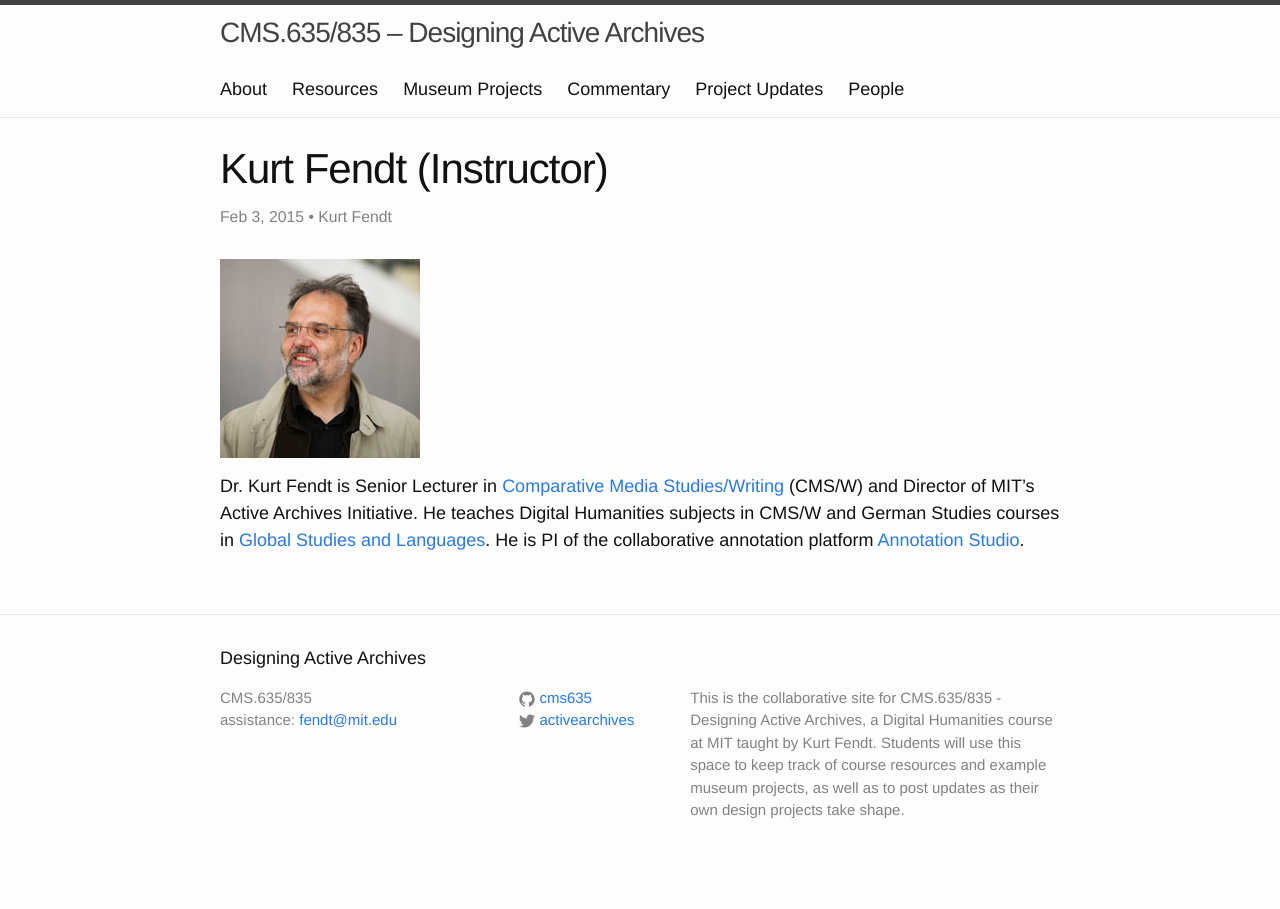
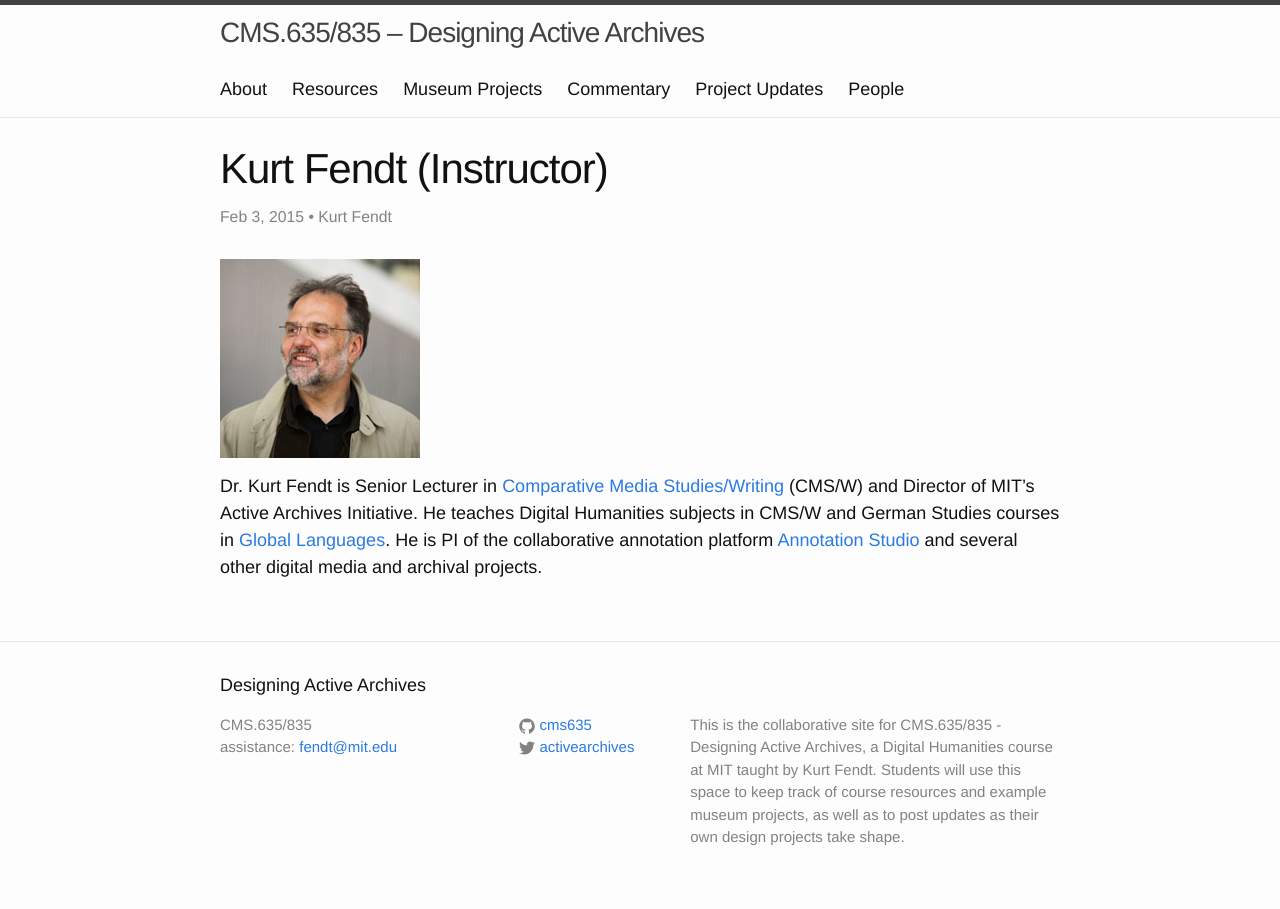
Before and after one commit to cms635/cms635.github.io, a Jekyll site: the page built from _posts/2015-02-03-kurt-fendt-instructor.md, in a window 1280 px wide. Built offline with Jekyll 4.4.1, drawn with Linux system fonts in a browser that asks for light colours.

Commit message:
Update 2015-02-03-kurt-fendt-instructor.md

```diff
--- a/_posts/2015-02-03-kurt-fendt-instructor.md
+++ b/_posts/2015-02-03-kurt-fendt-instructor.md
@@ -9,4 +9,4 @@ display-rank: 1
 
 ![Kurt.jpg](/assets/Kurt.jpg)
 
-Dr. Kurt Fendt is Senior Lecturer in [Comparative Media Studies/Writing](http://cmsw.mit.edu) (CMS/W) and Director of MIT's Active Archives Initiative. He teaches Digital Humanities subjects in CMS/W and German Studies courses in [Global Studies and Languages](http://mitgsl.mit.edu). He is PI of the collaborative annotation platform [Annotation Studio](https://app.annotationstudio.org).
+Dr. Kurt Fendt is Senior Lecturer in [Comparative Media Studies/Writing](http://cmsw.mit.edu) (CMS/W) and Director of MIT's Active Archives Initiative. He teaches Digital Humanities subjects in CMS/W and German Studies courses in [Global Languages](http://mitgsl.mit.edu). He is PI of the collaborative annotation platform [Annotation Studio](https://app.annotationstudio.org) and several other digital media and archival projects.
```
